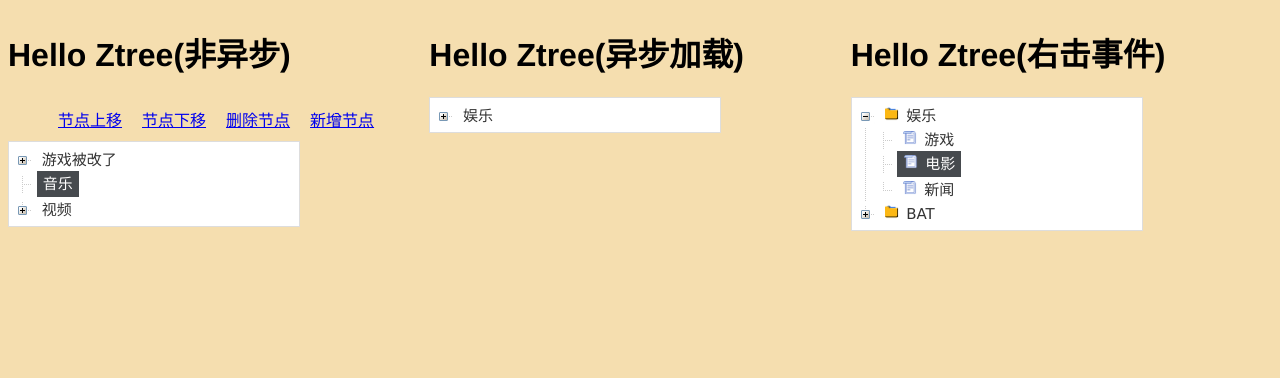
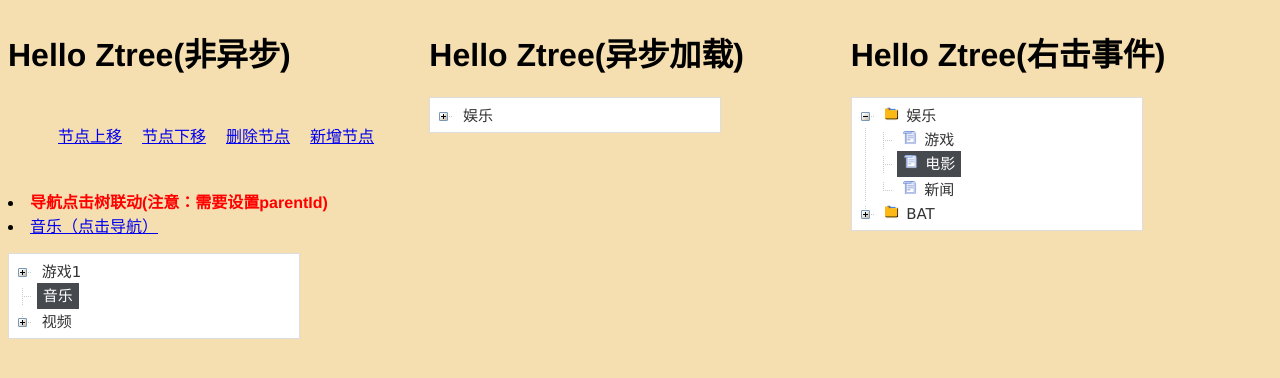
Before and after one commit to lisiyizu/vue-ztree-2.0, a Vue app: page / in a window 1280 px wide. Both pictures are taken after a click on the link "音乐". Shown: the top 378 px of the page. Built offline with nearby package versions, Linux system fonts and the light colour scheme.

Commit message:
提交新增导航菜单 点击 联动树功能

```diff
--- a/src/components/vue-ztree.vue
+++ b/src/components/vue-ztree.vue
@@ -179,13 +179,22 @@ export default{
             // 递归操作，增加删除一些属性。比如: 展开/收起
             var recurrenceFunc = (data) => {
                 data.forEach((m)=>{
-                    m.clickNode = m.hasOwnProperty("clickNode") ? m.clickNode : false;
+                    if(!m.hasOwnProperty("clickNode")){
+	                    m.clickNode = m.hasOwnProperty("clickNode") ? m.clickNode : false;
+	                }
+
                     m.children = m.children || [];
 
+                    if(	!m.hasOwnProperty("isFolder") ) {
+	               		m.isFolder =  m.hasOwnProperty("open") ? m.open : this.isOpen;
+	                }
 
-	               	m.isFolder =  m.hasOwnProperty("open") ? m.open : this.isOpen;
-	               	m.isExpand =  m.hasOwnProperty("open") ? m.open : this.isOpen;
+	                if(	!m.hasOwnProperty("isExpand") ) {
+	               		m.isExpand =  m.hasOwnProperty("open") ? m.open : this.isOpen;
+	               	}
+
 	               	m.loadNode = 0;
+
 	               	recurrenceFunc(m.children);
 
 
@@ -243,7 +252,7 @@ export default{
                                 i.clickNode = true;
 
                                 if(typeof this.callback == "function") {
-				                    this.callback.call(null,m,list);
+				                    this.callback.call(null,m,list,this.trees);
 				                }
                             }else {
                               i.clickNode = false;
--- a/src/views/main.vue
+++ b/src/views/main.vue
@@ -12,7 +12,11 @@ body {font-family: Helvetica, sans-serif;}
    display: inline-block;
    background: url("../images/ztree/node.png") no-repeat center/100% auto;
 }
+.operate{
+    display: flex;
+}
 .operate ul>li{
+
   float:left;
   margin:10px 10px;
   list-style-type: none;
@@ -30,6 +34,15 @@ body {font-family: Helvetica, sans-serif;}
              <li><a href="javascript:void(0)" @click='addNode'>新增节点</a></li>
            </ul>
         </div>
+
+        <div class='operate'>
+          <dl class="breadcrumb">
+              <li><b style='color:red;'>导航点击树联动(注意：需要设置parentId)</b></li>
+              <li v-for="(item,index) in dataList" @click="navigateClick(index,item)">
+                 <span href="" v-for='item in index' style='margin-left:10px;'></span><a href='javascript:void(0)'>{{item.name}}（点击导航）</a>
+              </li>
+          </dl>
+      </div>
         <div style='width:280px;' v-if='ztreeDataSource.length>0'>
            <vue-ztree :list.sync='ztreeDataSource' :func='nodeClick' :is-open='false'></vue-ztree>
         </div>
@@ -58,7 +71,8 @@ export default {
     return {
       msg: 'Hello Vue-Ztree-2.0!',
       ztreeDataSource:[],
-      show:true,
+      dataList:[],
+      treeDeepCopy:[],
       parentNodeModel:[],//当前点击节点父亲对象
       nodeModel:null, // 当前点击节点对象
       ztreeDataSourceList:[{
@@ -110,6 +124,39 @@ export default {
     }
   },
   methods:{
+    navigateClick:function(index,item){
+        // 递归
+        var recurFunc = (data,list) => {
+            data.forEach((i)=>{
+                if(i.id==item.id){
+                  i.clickNode = true;
+                  this.nodeModel = i;
+                  this.parentNodeModel = data;
+                }else {
+                  i.clickNode = false;
+                }
+
+                if(i.children){
+                   recurFunc(i.children,i);
+                }
+            });
+        }
+        recurFunc(this.treeDeepCopy, this.treeDeepCopy);
+
+
+        // 导航
+        var self = this;
+        for(var i=0;i<self.dataList.length;i++){
+            if(index == i){
+                self.dataList[i].clickNode = true
+            }else{
+                self.dataList[i].clickNode = false
+            }
+        }
+        self.dataList.splice(index+1,self.dataList.length - (index+1))
+
+       this.ztreeDataSource = this.treeDeepCopy
+    },
     // 新增节点
     addNode:function(){
         if(this.nodeModel) {
@@ -180,14 +227,37 @@ export default {
           }
        }
     },
+    findById:function(data,parentId) {
+        var vm =this;
+
+        for(var i = 0;i<data.length;i++){
+            if (parentId == data[i].id){
+                console.log(data[i])
+                vm.dataList.push(data[i]);
+                vm.findById(vm.ztreeDataSource, data[i].parentId)
+                return data[i]
+            }
+
+            if (data[i].hasOwnProperty('children')){
+                vm.findById(data[i].children,parentId)
+            }
+
+        }
+    },
     // 点击节点
-    nodeClick:function(m, parent){
-       this.show = !this.show;
+    nodeClick:function(m, parent, trees){
+       this.treeDeepCopy = trees;
        this.nodeModel = m;  // 当前点击节点对象
        this.parentNodeModel = parent; //当前点击节点父亲对象
 
        console.log(m);
-       console.log(parent)
+       console.log(parent);
+
+       // 导航菜单
+       this.dataList=[]
+       this.findById(this.ztreeDataSource,m.parentId)
+       this.dataList= this.dataList.reverse();
+       this.dataList.push(m);
     },
     // 右击事件
     contextmenuClick:function(){
@@ -242,29 +312,36 @@ export default {
       setTimeout(()=>{
          this.ztreeDataSource = [{
             id:220,
+            parentId:0,
             name:"游戏1",
             children:[{
               id:221,
+              parentId:220,
               name:"游戏2",
               path:"",
               children:[{
                   id:222,
+                  parentId:221,
                   name:"游戏3",
                   path:"",
                   children:[{
                       id:223,
+                      parentId:222,
                       name:"游戏4",
                       path:"",
                       children:[{
                           id:224,
+                          parentId:223,
                           name:"游戏5",
                           path:"",
                           children:[{
                               id:225,
+                              parentId:224,
                               name:"游戏6",
                               path:"",
                               children:[{
                                   id:226,
+                                  parentId:224,
                                   name:"游戏末节点",
                                   path:""
                               }],
@@ -276,49 +353,53 @@ export default {
             path:"http://www.baidu.com"
          },{
             id:1,
+            parentId:0,
             name:"音乐",
             children:[],
             path:"http://www.baidu.com"
          },{
             id:2,
+            parentId:0,
             name:"视频",
             children:[{
                id:3,
+               parentId:2,
                name:"电影",
                children:[{
                   id:4,
+                  parentId:3,
                   name:"国产电影",
                   path:""
                },{
                   id:5,
+                   parentId:3,
                   name:"好莱坞电影",
                   path:""
                },{
                   id:6,
+                   parentId:3,
                   name:"小语种电影",
                   path:""
                }]
             },{
                id:7,
+               parentId:2,
                name:"短片",
                children:[{
                   id:9,
+                  parentId:7,
                   name:"电视剧",
                   path:""
                },{
                   id:10,
+                   parentId:7,
                   name:"短片",
                   path:""
                }]
             }],
             path:""
          }]
-      },1000)
-
-      // 测试修改数据
-      setTimeout(()=>{
-         this.ztreeDataSource[0].name = "游戏被改了";
-      },5000);
+      },1000);
   }
 }
 </script>
```
Also changed, not shown: 12 other files (tests, documents, lock files or other folders).
